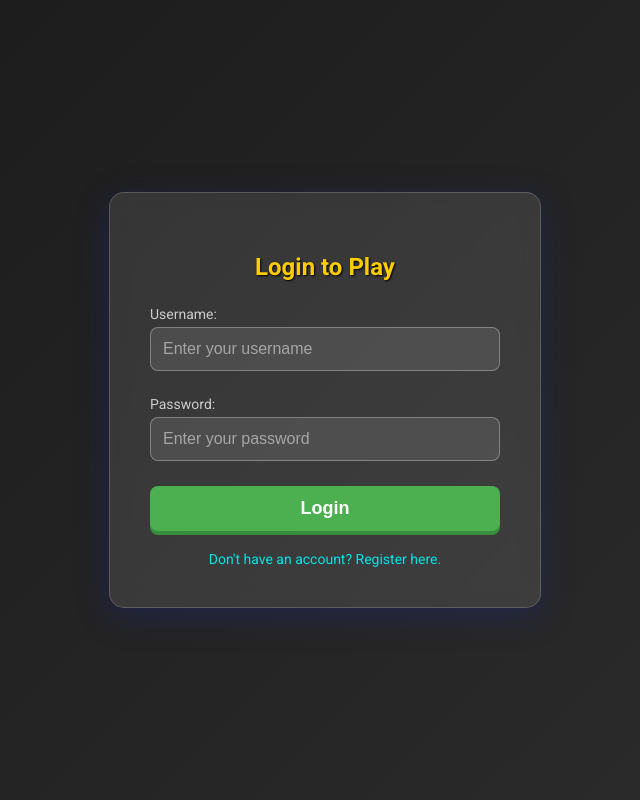
After one commit to jitacm/30-days-Python-Attack-Defense, a Flask app: page /login in a window 1280 px wide. The commit adds this page. Shown: the whole page, without its empty margins (315-955 px from the left). Run offline with Flask 3, Linux system fonts and the light colour scheme.

Commit message:
UI?UX changes in Attack Defence Game

```diff
--- a/Attack_defence-game/app.py
+++ b/Attack_defence-game/app.py
@@ -1,11 +1,48 @@
-from flask import Flask, render_template, request, redirect, url_for, session
+import json
 import random
+from flask import Flask, render_template, request, redirect, url_for, session, jsonify
 
 app = Flask(__name__)
 app.secret_key = "supersecretkey"
 
+# --- New User and High Score Management ---
+USERS_FILE = "users.json"
+HIGHSCORE_FILE = "highscore.json"
 
-# Initialize game state
+
+def load_users():
+    try:
+        with open(USERS_FILE, "r") as f:
+            return json.load(f)
+    except (FileNotFoundError, json.JSONDecodeError):
+        return {}
+
+
+def save_users(users):
+    with open(USERS_FILE, "w") as f:
+        json.dump(users, f, indent=4)
+
+
+def load_highscores():
+    try:
+        with open(HIGHSCORE_FILE, "r") as f:
+            data = json.load(f)
+            if isinstance(data, dict) and "highscores" in data:
+                return data
+            elif isinstance(data, list):
+                return {"highscores": data}
+            else:
+                return {"highscores": []}
+    except (FileNotFoundError, json.JSONDecodeError):
+        return {"highscores": []}
+
+
+def save_highscores(highscores_data):
+    with open(HIGHSCORE_FILE, "w") as f:
+        json.dump(highscores_data, f, indent=4)
+
+
+# --- Initialize Game State ---
 def init_game():
     session["Player1_HP"] = 100
     session["Player2_HP"] = 100
@@ -14,18 +51,24 @@ def init_game():
     session["turn"] = 1  # 1 = Player 1, 2 = Player 2
     session["message"] = "Game started! Player 1’s turn."
     session["battle_log"] = []
-    session["game_over"] = False  # New key to track game end
+    session["game_over"] = False
 
 
+# --- Routes ---
 @app.route("/")
 def index():
-    # Ensure session is initialized
+    if "username" not in session:
+        return redirect(url_for("login"))
+
     required_keys = [
         "Player1_HP", "Player2_HP", "Player1_defending", "Player2_defending",
         "turn", "message", "battle_log", "game_over"
     ]
     if not all(k in session for k in required_keys):
         init_game()
+
+    highscores = load_highscores()["highscores"]
+    highscores = sorted(highscores, key=lambda x: x["wins"], reverse=True)[:5]
 
     return render_template(
         "index.html",
@@ -36,17 +79,17 @@ def index():
         turn=session["turn"],
         message=session["message"],
         battle_log=session["battle_log"],
-        game_over=session["game_over"]
+        game_over=session["game_over"],
+        username=session["username"],
+        highscores=highscores
     )
 
 
 @app.route("/action", methods=["POST"])
 def action():
-    # Safety check if session somehow lost its keys
     if "battle_log" not in session:
         init_game()
 
-    # Stop moves if game already ended
     if session.get("game_over", False):
         return redirect(url_for("index"))
 
@@ -61,10 +104,10 @@ def action():
                 damage //= 2
                 session["Player2_defending"] = False
             session["Player2_HP"] -= damage
-            msg = f"🗡 Player 1 attacks Player 2 for {damage} damage!"
+            msg = f"🗡 {session['username']} attacks Player 2 for {damage} damage!"
         elif action == "defend":
             session["Player1_defending"] = True
-            msg = "🛡 Player 1 is defending!"
+            msg = f"🛡 {session['username']} is defending!"
         else:
             msg = "Invalid move."
 
@@ -87,7 +130,7 @@ def action():
                 damage //= 2
                 session["Player1_defending"] = False
             session["Player1_HP"] -= damage
-            msg = f"🗡 Player 2 attacks Player 1 for {damage} damage!"
+            msg = f"🗡 Player 2 attacks {session['username']} for {damage} damage!"
         elif comp_action == "defend":
             session["Player2_defending"] = True
             msg = "🛡 Player 2 is defending!"
@@ -114,10 +157,12 @@ def action():
         session["battle_log"].insert(0, "💀 Player 2 wins!")
     elif session["Player2_HP"] <= 0:
         session["Player2_HP"] = 0
-        session["message"] = "🎉 Player 1 wins!"
+        session["message"] = f"🎉 {session['username']} wins!"
         session["game_over"] = True
         session["turn"] = 0
-        session["battle_log"].insert(0, "🎉 Player 1 wins!")
+        session["battle_log"].insert(0, f"🎉 {session['username']} wins!")
+        # Update high score for the winner
+        update_highscores(session["username"])
 
     return redirect(url_for("index"))
 
@@ -128,7 +173,65 @@ def reset():
     return redirect(url_for("index"))
 
 
-# Computer AI logic
+@app.route("/logout")
+def logout():
+    session.pop("username", None)
+    return redirect(url_for("login"))
+
+
+# --- New User Authentication Routes ---
+@app.route("/login", methods=["GET", "POST"])
+def login():
+    if request.method == "POST":
+        username = request.form["username"]
+        password = request.form["password"]
+        users = load_users()
+        if username in users and users[username]["password"] == password:
+            session["username"] = username
+            init_game()
+            return redirect(url_for("index"))
+        else:
+            return render_template("login.html", error="Invalid username or password.")
+    return render_template("login.html")
+
+
+@app.route("/register", methods=["GET", "POST"])
+def register():
+    if request.method == "POST":
+        username = request.form["username"]
+        password = request.form["password"]
+        users = load_users()
+        if username in users:
+            return render_template("register.html", error="Username already exists.")
+
+        users[username] = {"password": password, "wins": 0}
+        save_users(users)
+
+        highscores = load_highscores()
+        highscores["highscores"].append({"username": username, "wins": 0})
+        save_highscores(highscores)
+
+        session["username"] = username
+        init_game()
+        return redirect(url_for("index"))
+    return render_template("register.html")
+
+
+# --- New High Score Logic ---
+def update_highscores(username):
+    highscores = load_highscores()
+    found = False
+    for player in highscores["highscores"]:
+        if player["username"] == username:
+            player["wins"] += 1
+            found = True
+            break
+    if not found:
+        highscores["highscores"].append({"username": username, "wins": 1})
+    save_highscores(highscores)
+
+
+# --- Computer AI logic ---
 def computer_choice(p1_hp, p2_hp, p1_def, p2_def):
     if p1_hp < 20:
         return "attack"
--- /dev/null
+++ b/Attack_defence-game/templates/login.html
@@ -0,0 +1,80 @@
+<!DOCTYPE html>
+<html>
+<head>
+    <title>⚔️ Login ⚔️</title>
+    <style>
+        @import url('https://fonts.googleapis.com/css2?family=Roboto:wght@400;700&display=swap');
+        body {
+            font-family: 'Roboto', sans-serif;
+            margin: 0;
+            padding: 0;
+            display: flex;
+            justify-content: center;
+            align-items: center;
+            min-height: 100vh;
+            background: linear-gradient(135deg, #1a1a1a, #2d2d2d);
+            animation: fadeIn 1s ease-in-out;
+            position: relative;
+            color: white;
+        }
+        @keyframes fadeIn { from { opacity: 0; } to { opacity: 1; } }
+        .login-container { z-index: 2; text-align: center; }
+        .login-box {
+            background: rgba(255, 255, 255, 0.1);
+            backdrop-filter: blur(10px);
+            border-radius: 15px;
+            padding: 40px;
+            width: 350px;
+            box-shadow: 0 8px 32px 0 rgba(31, 38, 135, 0.37);
+            border: 1px solid rgba(255, 255, 255, 0.18);
+            animation: slideUp 0.8s ease-in-out;
+        }
+        @keyframes slideUp { from { transform: translateY(50px); opacity: 0; } to { transform: translateY(0); opacity: 1; } }
+        .login-box h2 { color: #ffcc00; margin-bottom: 25px; font-weight: 700; text-shadow: 1px 1px 2px #000000; }
+        .input-group { position: relative; margin-bottom: 25px; }
+        .input-group label { display: block; text-align: left; margin-bottom: 5px; font-size: 14px; color: #ccc; }
+        .input-group input {
+            width: 100%; padding: 12px; background: rgba(255, 255, 255, 0.1);
+            border: 1px solid rgba(255, 255, 255, 0.3); border-radius: 8px; color: white;
+            font-size: 16px; box-sizing: border-box; transition: all 0.3s ease;
+        }
+        .input-group input:focus { outline: none; border-color: #ffcc00; box-shadow: 0 0 8px rgba(255, 204, 0, 0.5); }
+        .input-group input::placeholder { color: rgba(255, 255, 255, 0.5); }
+        .login-button {
+            width: 100%; padding: 12px; font-size: 18px; background: #4caf50;
+            color: white; border: none; border-radius: 8px; cursor: pointer;
+            font-weight: 700; box-shadow: 0 4px #388e3c; transition: all 0.3s ease;
+        }
+        .login-button:hover { background: #43a047; transform: translateY(-2px); box-shadow: 0 6px #388e3c; }
+        .login-button:active { transform: translateY(0); box-shadow: 0 2px #388e3c; }
+        .error { color: #ff6f6f; margin-top: 15px; font-size: 14px; }
+        .register-link {
+            display: block; margin-top: 20px; color: #00e6e6;
+            text-decoration: none; font-size: 14px; transition: color 0.3s ease;
+        }
+        .register-link:hover { color: #00b3b3; text-decoration: underline; }
+    </style>
+</head>
+<body>
+    <div class="login-container">
+        <div class="login-box">
+            <h2>Login to Play</h2>
+            <form action="{{ url_for('login') }}" method="post">
+                <div class="input-group">
+                    <label for="username">Username:</label>
+                    <input type="text" id="username" name="username" placeholder="Enter your username" required>
+                </div>
+                <div class="input-group">
+                    <label for="password">Password:</label>
+                    <input type="password" id="password" name="password" placeholder="Enter your password" required>
+                </div>
+                {% if error %}
+                    <p class="error">{{ error }}</p>
+                {% endif %}
+                <button type="submit" class="login-button">Login</button>
+            </form>
+            <a href="{{ url_for('register') }}" class="register-link">Don't have an account? Register here.</a>
+        </div>
+    </div>
+</body>
+</html>
```
Also changed, not shown: Attack_defence-game/templates/index.html (+78 -1 lines), Attack_defence-game/templates/register.html (added, +80 -0 lines).
